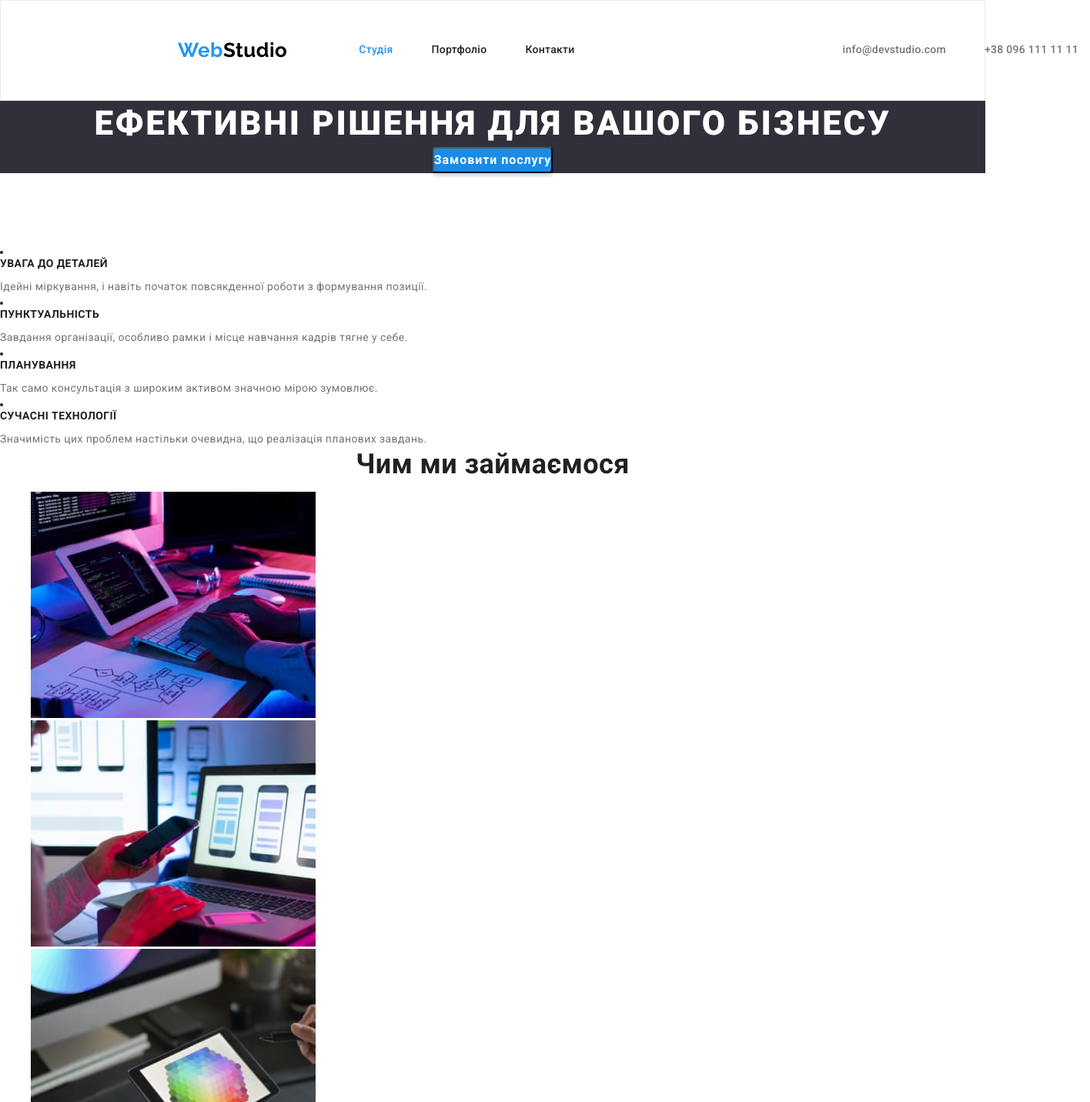
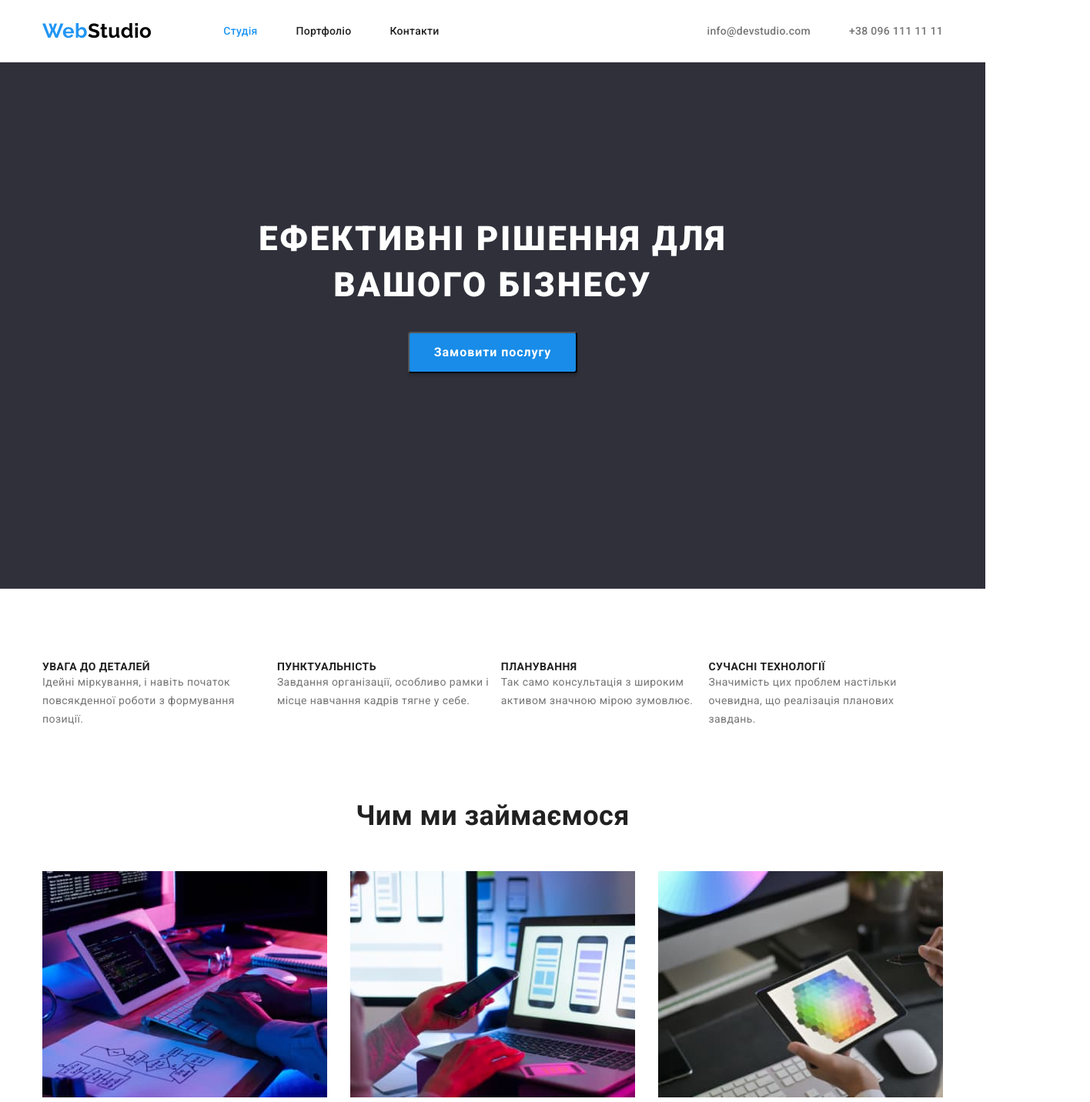
Before and after one commit to YakimovIgor/goit-markup-hw-03, a plain HTML site: page index.html in a window 1280 px wide. Shown: the top 1432 px of the page at 77% size, 1416 px wide, since content can reach past the window. Drawn offline with nearby package versions, Linux system fonts and the light colour scheme.

Commit message:
добавляет позиционирование в студию, кроме футера

```diff
--- a/css/styles.css
+++ b/css/styles.css
@@ -22,6 +22,146 @@ a {
   text-decoration: none;
 }
 
+h1,
+h2,
+h3,
+p ul {
+  margin: 0;
+}
+
+/* Container */
+
+.container-header {
+  display: flex;
+  width: 1200px;
+  margin-left: auto;
+  margin-right: auto;
+  padding-left: 15px;
+  padding-right: 15px;
+  justify-content: center;
+  align-items: center;
+}
+
+.main-nav {
+  display: flex;
+}
+
+.container-link {
+  display: flex;
+  align-items: center;
+  column-gap: 50px;
+  padding: 0;
+  margin: 0;
+}
+
+.container-contact {
+  display: flex;
+  padding: 0;
+  margin: 0;
+  column-gap: 50px;
+  margin-left: auto;
+  padding-left: 32px;
+  padding-top: 32px;
+  padding-bottom: 32px;
+}
+
+.container-hero {
+  display: flex;
+  flex-direction: column;
+}
+
+.container-hero {
+  display: flex;
+  margin: 0;
+  padding: 0;
+  width: 1200px;
+  flex-wrap: wrap;
+  align-items: center;
+  margin-left: auto;
+  margin-right: auto;
+  padding-left: 15px;
+  padding-right: 15px;
+  justify-content: center;
+}
+
+.container-peculiarities {
+  display: flex;
+  padding-top: 94px;
+  padding-bottom: 94px;
+  margin-left: auto;
+  margin-right: auto;
+  padding-left: 15px;
+  padding-right: 15px;
+  align-items: center;
+  width: 1200px;
+  flex-wrap: wrap;
+  justify-content: center;
+}
+
+.peculiarities-list {
+  display: flex;
+  margin: 0;
+  padding: 0;
+}
+
+.peculiarities-text {
+  display: flex;
+  padding: 0;
+  margin: 0;
+  column-gap: 30px;
+}
+
+.container-work {
+  display: flex;
+  width: 1200px;
+  margin-left: auto;
+  margin-right: auto;
+  padding-left: 15px;
+  padding-right: 15px;
+  flex-wrap: wrap;
+  justify-content: center;
+}
+
+.section-work-image-first {
+  max-width: 100%;
+}
+
+.section-comand {
+  padding-top: 94px;
+  padding-bottom: 94px;
+}
+
+.container-comand {
+  display: flex;
+  width: 1200px;
+  margin-left: auto;
+  margin-right: auto;
+  padding-left: 15px;
+  padding-right: 15px;
+  flex-wrap: wrap;
+  justify-content: center;
+}
+
+.section-comand-title {
+  margin-bottom: 50px;
+}
+
+.section-comand-list {
+  display: flex;
+  padding: 0;
+  margin: 0;
+  column-gap: 30px;
+}
+
+.logo {
+  display: flex;
+  margin: 0;
+  padding: 0;
+  padding-top: 24px;
+  padding-bottom: 25px;
+  margin-right: 93px;
+}
+
 .visually-hidden {
   position: absolute;
   white-space: nowrap;
@@ -33,44 +173,6 @@ a {
   clip: rect(0 0 0 0);
   clip-path: inset(50%);
   margin: -1px;
-}
-
-h1,
-h2,
-h3,
-p ul {
-  margin: 0;
-}
-
-/* container */
-.container-header {
-  display: flex;
-  width: 1200px;
-  margin-left: 215px;
-  margin-right: 215px;
-  margin-top: 24px;
-  margin-bottom: 25px;
-  padding-left: 15px;
-  padding-right: 15px;
-  align-items: center;
-}
-
-header {
-  border: 1px solid #ececec;
-}
-
-.main-nav {
-  display: flex;
-  padding: 0px;
-  margin: 0px;
-}
-
-.link-list {
-  align-items: center;
-  display: flex;
-  margin: 0;
-  padding: 0;
-  margin-left: 93px;
 }
 
 .color-logo {
@@ -92,10 +194,6 @@ header {
 }
 
 .link.current {
-  display: flex;
-  padding: 32px 0px;
-  margin: 0;
-  margin-right: 50px;
   font-weight: 500;
   line-height: 1.14;
   letter-spacing: 0.02em;
@@ -103,70 +201,33 @@ header {
   text-decoration: none;
 }
 
-.link-studio {
-  display: flex;
-  align-items: center;
-}
-
-.link-portfolio {
-  display: flex;
-  margin: 0;
-  padding: 32px 0;
-  margin-right: 50px;
+.link {
   font-weight: 500;
   line-height: 1.14;
   letter-spacing: 0.02em;
   color: var(--header-color);
 }
 
-.link-contacts {
-  display: flex;
-  margin: 0;
-  padding: 32px 0;
-  font-weight: 500;
-  line-height: 1.14;
-  letter-spacing: 0.02em;
-  color: var(--header-color);
-}
-
-.contact-mail {
-  display: flex;
-  margin: 0;
-  padding: 32px 0;
-  margin-left: auto;
-  align-items: center;
-
+.contacts {
   color: var(--primary-text-color);
   font-weight: 500;
   line-height: 1.14;
   letter-spacing: 0.02em;
 }
 
-.contact-phone {
-  display: flex;
-  margin: 0;
-  padding: 32px 0;
-  margin-left: 50px;
-  align-items: center;
-
-  color: var(--primary-text-color);
-  font-weight: 500;
-  line-height: 1.14;
-  letter-spacing: 0.02em;
-}
-
-.contact-list {
-  display: flex;
-  margin: 0;
-  padding: 0;
-  margin-left: auto;
-}
-
 .section-hero {
+  padding-top: 200px;
+  padding-bottom: 280px;
   background: #2f303a;
 }
 
 .hero {
+  margin-left: 0;
+  margin-right: 0;
+  width: 696px;
+  margin-bottom: 30px;
+  align-items: center;
+
   font-weight: 900;
   font-size: 44px;
   line-height: 1.36;
@@ -186,20 +247,11 @@ header {
   border-radius: 4px;
 }
 
-.container-hero {
-  width: 1200px;
-  margin-left: auto;
-  margin-right: auto;
-  padding-left: 15px;
-  padding-right: 15px;
-}
-
 .section-hero-button {
-  display: block;
-  padding: 0;
-  margin: 0;
-  margin-left: auto;
-  margin-right: auto;
+  padding-top: 10px;
+  padding-bottom: 10px;
+  padding-left: 32px;
+  padding-right: 32px;
 
   background: var(--accent-btn-color);
   cursor: pointer;
@@ -216,50 +268,29 @@ header {
   color: #ffffff;
 }
 
-.container-peculiarities {
-  display: flex;
-  padding: 0;
-  margin: 0;
-  width: 1200px;
-  margin-top: 94px;
-  margin-left: 215px;
-  margin-right: 215px;
-  padding-left: 15px;
-  padding-right: 15px;
-}
-
-.container-peculiarities .item {
-  display: flex;
-  padding: 0;
-  margin: 0;
-  margin-left: 30px;
-  margin-top: 94px;
-  flex-basis: calc(100% / 4 - 30px);
-}
-
 .peculiarities-title {
-  display: flex;
-  padding: 0;
-  margin: 0;
-
   font-size: 14px;
   line-height: 1.14;
   text-transform: uppercase;
 }
 
 .peculiarities-text {
-  display: flex;
-  margin: 0;
-  padding: 0;
-  margin-top: 10px;
   line-height: 1.71;
   color: var(--primary-text-color);
 }
 
 .section-title {
+  margin-bottom: 50px;
   text-align: center;
   font-size: 36px;
   line-height: 1.16;
+}
+
+.container-work-list {
+  padding: 0;
+  margin: 0;
+  display: flex;
+  column-gap: 30px;
 }
 
 .section-comand-title {
@@ -281,6 +312,8 @@ header {
 .section-comand-image-second,
 .section-comand-image-trird,
 .section-comand-image-fourth {
+  max-width: 100%;
+  height: auto;
   background: var(--color);
   border-radius: 0px 0px 4px 4px;
 }
--- a/index.html
+++ b/index.html
@@ -20,32 +20,31 @@
     <header>
       <div class="container-header">
         <nav class="main-nav">
-        <a href="./index.html" class="link-studio"
+          <a class="logo" href="./index.html"
             ><span class="color-logo">Web</span
             ><span class="black-logo">Studio</span></a
           >
 
-        <ul class="link-list">
+          <ul class="container-link">
             <li><a class="link current" href="./index.html">Студія</a></li>
-          <li><a class="link-portfolio" href="./portfolio.html">Портфоліо</a></li>
-          <li><a class="link-contacts" href="#">Контакти</a></li>
+            <li><a class="link" href="./portfolio.html">Портфоліо</a></li>
+            <li><a class="link" href="#">Контакти</a></li>
           </ul>
         </nav>
 
-      <ul class="contact-list">
+        <ul class="container-contact">
           <li>
-          <a href="mailto:info@devstudio.com" class="contact-mail"
+            <a href="mailto:info@devstudio.com" class="contacts"
               >info@devstudio.com</a
             >
           </li>
 
           <li>
-          <a href="tel:+380961111111" class="contact-phone">+38 096 111 11 11</a>
+            <a href="tel:+380961111111" class="contacts">+38 096 111 11 11</a>
           </li>
         </ul>
+      </div>
     </header>
-    </div>
-
     <main>
       <section class="section-hero">
         <div class="container-hero">
@@ -57,41 +56,43 @@
       </section>
 
       <section>
-        <div class="container-peculiarities"></div>
         <h2 class="visually-hidden">Особливості</h2>
-        <ul">
-          <li class="item">
+        <div class="container-peculiarities">
+          <ul class="peculiarities-list">
+            <li>
               <h3 class="peculiarities-title">УВАГА ДО ДЕТАЛЕЙ</h3>
               <p class="peculiarities-text">
                 Ідейні міркування, і навіть початок повсякденної роботи з
                 формування позиції.
               </p>
             </li>
-          <li class="item">
+            <li>
               <h3 class="peculiarities-title">ПУНКТУАЛЬНІСТЬ</h3>
               <p class="peculiarities-text">
-              Завдання організації, особливо рамки і місце навчання кадрів тягне
-              у себе.
+                Завдання організації, особливо рамки і місце навчання кадрів
+                тягне у себе.
               </p>
             </li>
-          <li class="item">
+            <li>
               <h3 class="peculiarities-title">ПЛАНУВАННЯ</h3>
               <p class="peculiarities-text">
                 Так само консультація з широким активом значною мірою зумовлює.
               </p>
             </li>
-          <li class="item">
+            <li>
               <h3 class="peculiarities-title">СУЧАСНІ ТЕХНОЛОГІЇ</h3>
               <p class="peculiarities-text">
-              Значимість цих проблем настільки очевидна, що реалізація планових
-              завдань.
+                Значимість цих проблем настільки очевидна, що реалізація
+                планових завдань.
               </p>
             </li>
           </ul>
+        </div>
       </section>
       <section class="section-work">
+        <div class="container-work">
           <h2 class="section-title">Чим ми займаємося</h2>
-        <ul>
+          <ul class="container-work-list">
             <li class="section-work-image">
               <img
                 src="./images/box-1.jpg"
@@ -120,8 +121,10 @@
               />
             </li>
           </ul>
+        </div>
       </section>
       <section class="section-comand">
+        <div class="container-comand">
           <h2 class="section-comand-title">Наша команда</h2>
           <ul class="section-comand-list">
             <li>
@@ -169,6 +172,7 @@
               <p class="section-comand-text">UI Designer</p>
             </li>
           </ul>
+        </div>
       </section>
     </main>
 
```
Also changed, not shown: portfolio.html (+0 -3 lines), 1 other file. Lines whose indentation alone changed are shown as unchanged.
